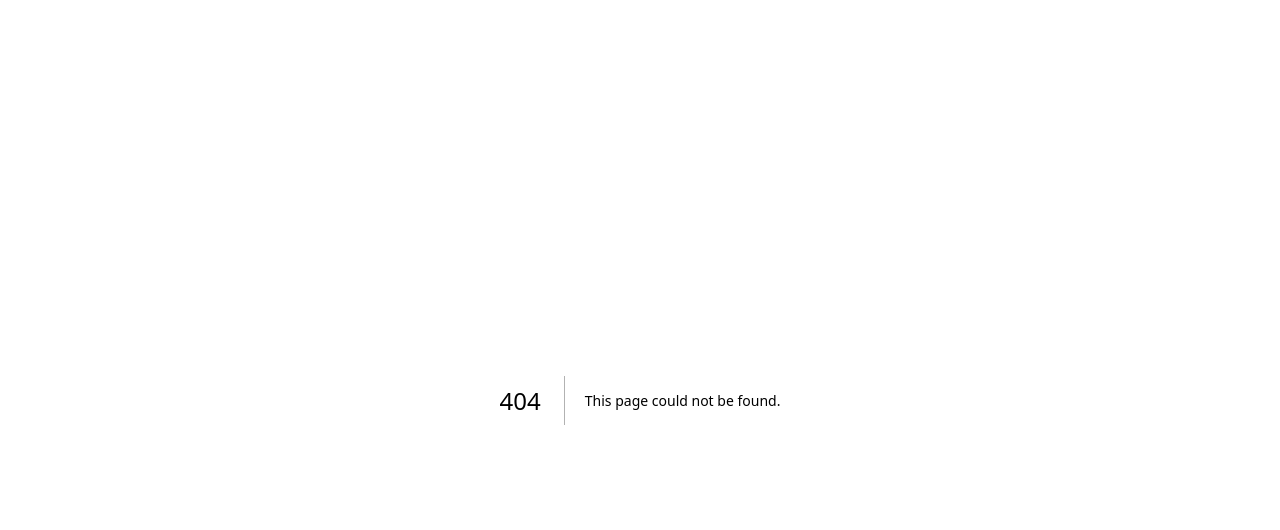
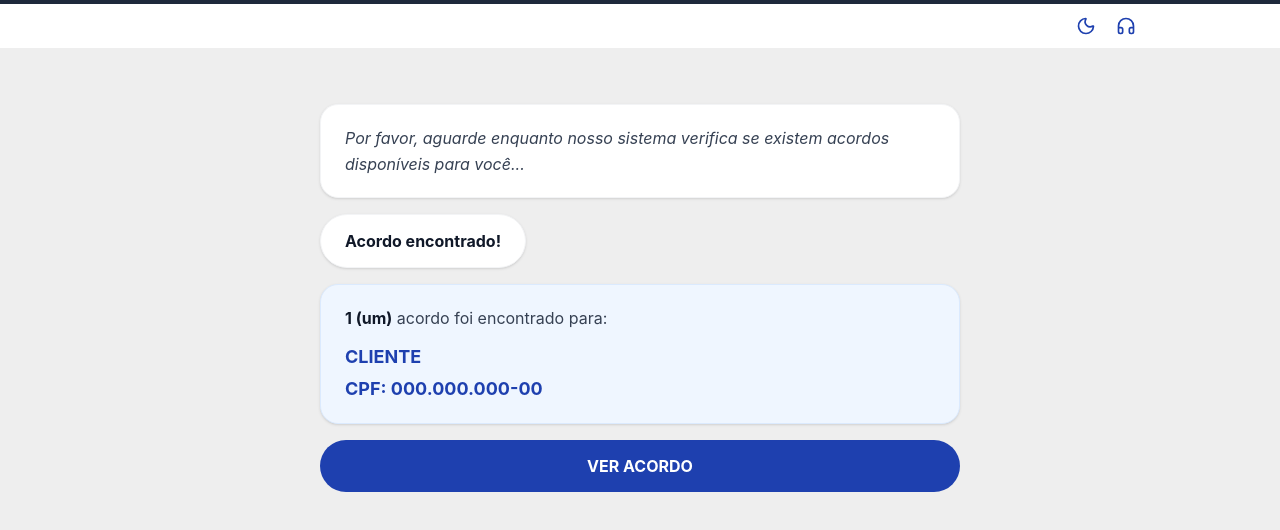
Before and after one commit to pauloprotv4-cloud/limpnome, a Next.js app: page /acordo in a window 1280 px wide. Before the commit this address had no page. Shown: the top 530 px of the page. Built offline with nearby package versions, Linux system fonts and the light colour scheme.

Commit message:
feat: add AcordoPage and AcordoClient components with theme toggle and agreement check

```diff
--- /dev/null
+++ b/app/acordo/page.tsx
@@ -0,0 +1,23 @@
+import { Headphones, Moon } from 'lucide-react'
+import AcordoClient from '@/components/acordo-client'
+
+export default function AcordoPage() {
+  return (
+    <div className="min-h-screen bg-[#eeeeee]">
+      <header className="border-t-4 border-[#1e293b] bg-white">
+        <div className="mx-auto flex max-w-5xl items-center justify-end gap-5 px-4 py-3 text-[#1e40af]">
+          <button type="button" aria-label="Alternar tema" className="transition-opacity hover:opacity-70">
+            <Moon className="size-5" aria-hidden="true" />
+          </button>
+          <button type="button" aria-label="Suporte" className="transition-opacity hover:opacity-70">
+            <Headphones className="size-5" aria-hidden="true" />
+          </button>
+        </div>
+      </header>
+
+      <main className="flex justify-center px-4 py-10 sm:py-14">
+        <AcordoClient />
+      </main>
+    </div>
+  )
+}
--- /dev/null
+++ b/components/acordo-client.tsx
@@ -0,0 +1,50 @@
+'use client'
+
+import { useEffect, useState } from 'react'
+
+// Dados genéricos exibidos ao lead (não temos API de CPF).
+const NOME_CLIENTE = 'CLIENTE'
+const CPF_CLIENTE = '000.000.000-00'
+
+export default function AcordoClient() {
+  const [encontrado, setEncontrado] = useState(false)
+
+  // Simula a verificação de acordos antes de revelar o resultado.
+  useEffect(() => {
+    const t = window.setTimeout(() => setEncontrado(true), 3000)
+    return () => window.clearTimeout(t)
+  }, [])
+
+  return (
+    <section aria-label="Verificação de acordo" className="w-full max-w-[640px] space-y-4">
+      <div className="w-full rounded-2xl border border-gray-100 bg-white px-4 py-3.5 shadow-sm sm:px-6 sm:py-5">
+        <p className="text-sm italic leading-relaxed text-gray-700 sm:text-base">
+          Por favor, aguarde enquanto nosso sistema verifica se existem acordos disponíveis para você...
+        </p>
+      </div>
+
+      {encontrado && (
+        <>
+          <div className="w-fit max-w-full rounded-full border border-gray-100 bg-white px-4 py-2.5 shadow-sm sm:px-6 sm:py-3.5">
+            <p className="text-sm font-bold text-gray-900 sm:text-base">Acordo encontrado!</p>
+          </div>
+
+          <div className="w-full rounded-2xl border border-blue-100 bg-blue-50 px-4 py-4 shadow-sm sm:px-6 sm:py-5">
+            <p className="text-sm leading-relaxed text-gray-700 sm:text-base">
+              <span className="font-bold text-gray-900">1 (um)</span> acordo foi encontrado para:
+            </p>
+            <p className="mt-3 text-base font-bold text-[#1e40af] sm:text-lg">{NOME_CLIENTE}</p>
+            <p className="mt-1 text-base font-bold text-[#1e40af] sm:text-lg">CPF: {CPF_CLIENTE}</p>
+          </div>
+
+          <button
+            type="button"
+            className="block w-full rounded-full bg-[#1e40af] px-5 py-3 text-center text-sm font-bold text-white transition-colors hover:bg-[#1a3696] sm:px-6 sm:py-3.5 sm:text-base"
+          >
+            VER ACORDO
+          </button>
+        </>
+      )}
+    </section>
+  )
+}
--- a/components/analise-client.tsx
+++ b/components/analise-client.tsx
@@ -1,4 +1,6 @@
 'use client'
+
+import { useRouter } from 'next/navigation'
 
 // Dados genéricos exibidos ao lead (não temos API de CPF).
 const CPF_CLIENTE = '000.000.000-00'
@@ -10,6 +12,8 @@ const COMPRIMENTO_ARCO = 147.6548547187203
 const OFFSET = COMPRIMENTO_ARCO - (SCORE / SCORE_MAXIMO) * COMPRIMENTO_ARCO
 
 export default function AnaliseClient() {
+  const router = useRouter()
+
   return (
     <section aria-label="Resultado da análise" className="w-full max-w-[640px] space-y-3 sm:space-y-4">
       <div className="w-fit max-w-full rounded-full border border-gray-100 bg-white px-4 py-2.5 shadow-sm sm:px-6 sm:py-3.5">
@@ -88,6 +92,7 @@ export default function AnaliseClient() {
 
       <button
         type="button"
+        onClick={() => router.push('/acordo')}
         className="block w-full rounded-full bg-[#1e40af] px-5 py-3 text-center text-sm font-bold text-white transition-colors hover:bg-[#1a3696] sm:px-6 sm:py-3.5 sm:text-base"
       >
         BUSCAR ACORDO
```
